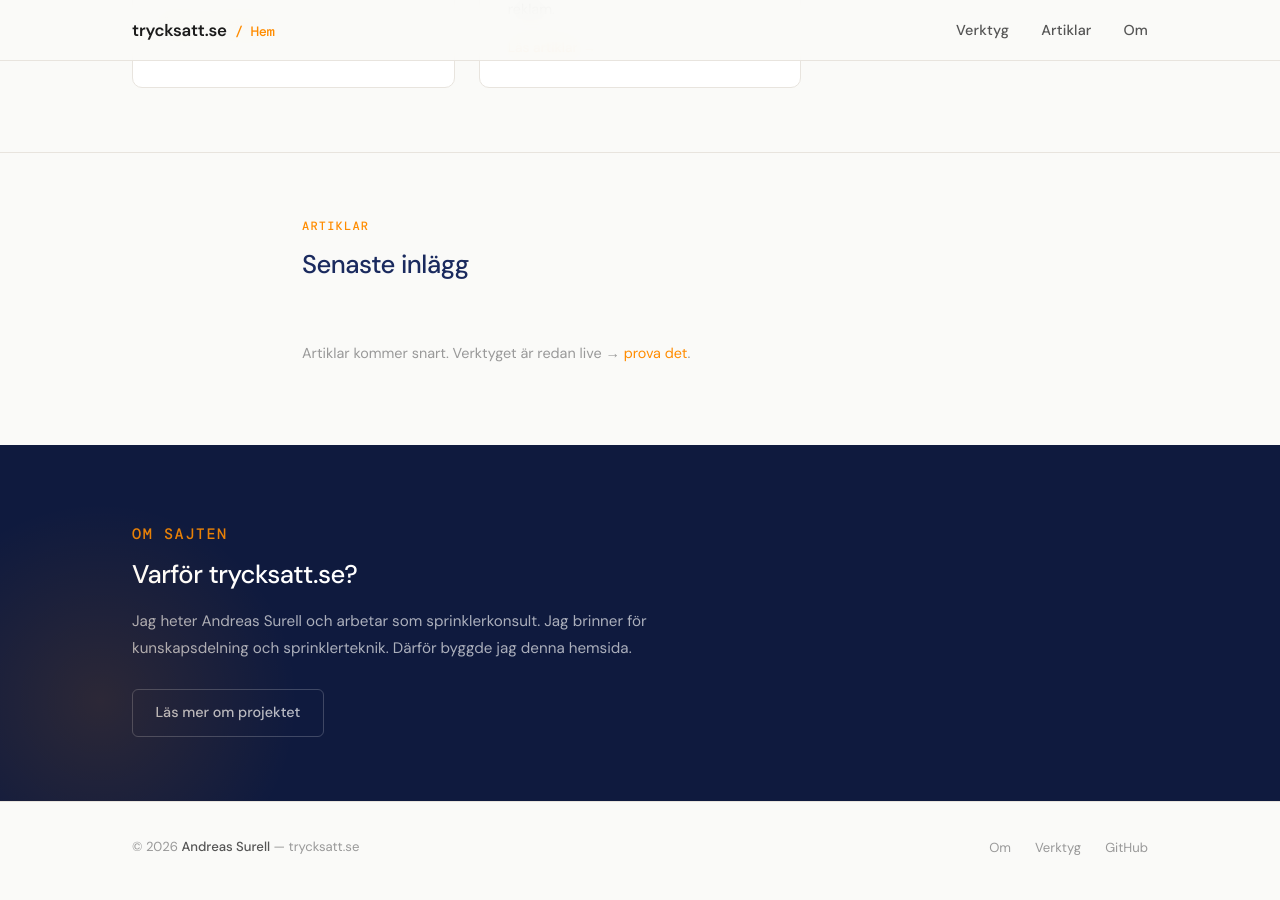
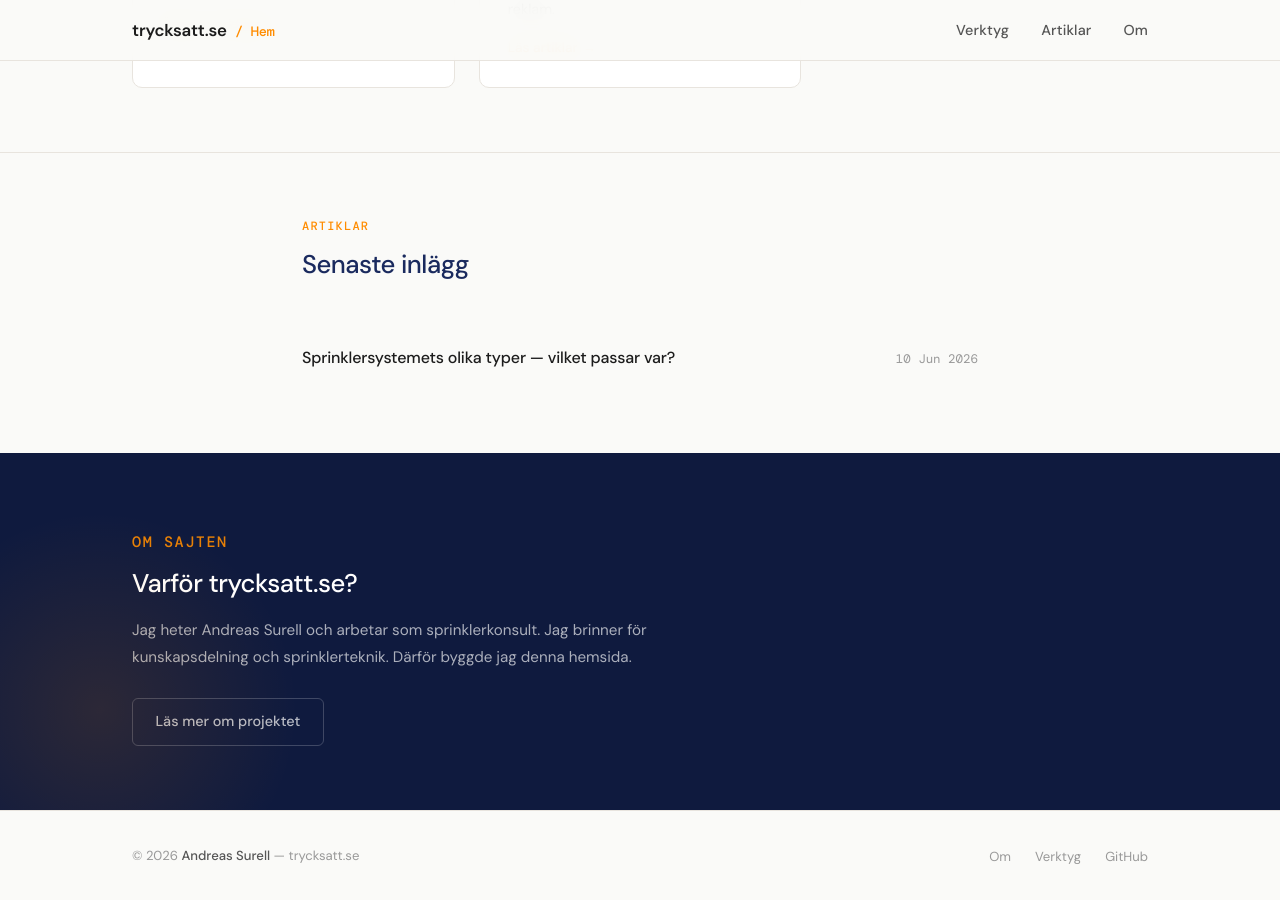
Before and after one commit to SurealSwede/trycksatt.se, a Jekyll site: the page built from index.html, in a window 1280 px wide and 900 px high, scrolled down 963 px. Built offline with Jekyll 4.4.1, drawn with Linux system fonts in a browser that asks for light colours; a file with an impossible date is left out.

Commit message:
Update 2026-06-08-systemtyper.md

```diff
--- a/_posts/2026-06-08-systemtyper.md
+++ b/_posts/2026-06-08-systemtyper.md
@@ -1,7 +1,7 @@
 ---
 layout: post
 title: "Sprinklersystemets olika typer — vilket passar var?"
-date: 2026-0x-xx
+date: 2026-06-10
 tags: [Grundkurs]
 description: "Våtrör, torrör, förutlösning eller torrörförlängning? En genomgång av sprinklersystemens olika typer och när de används."
 ---
```
